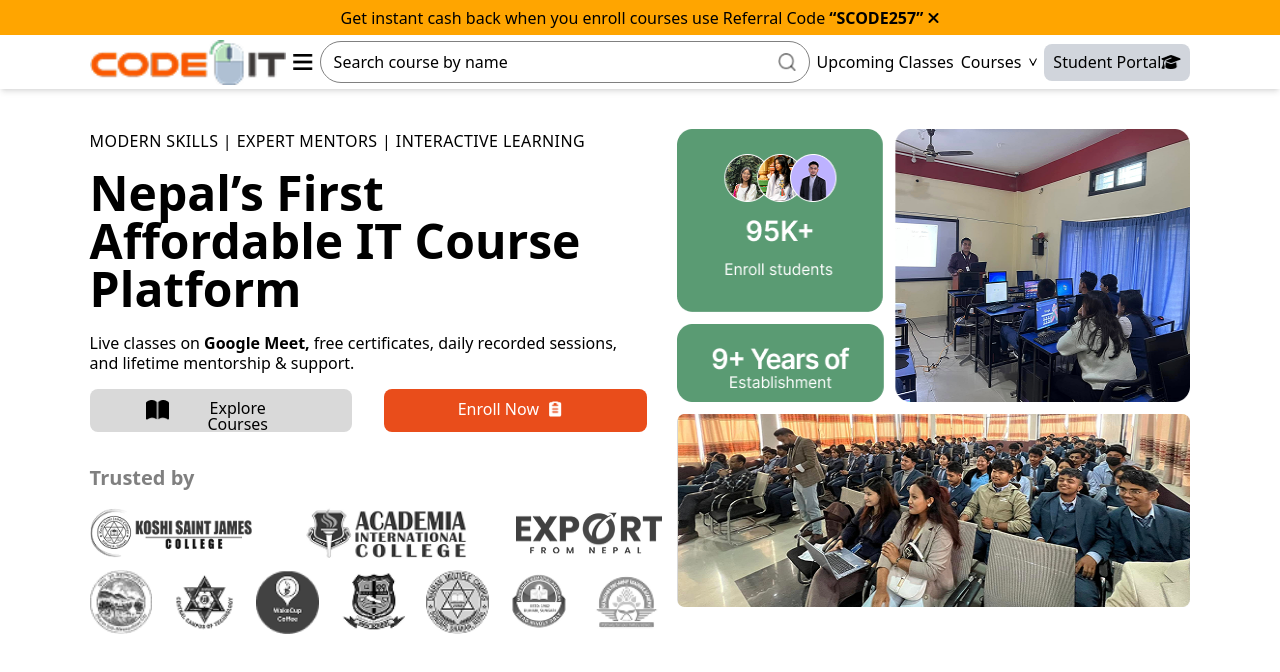
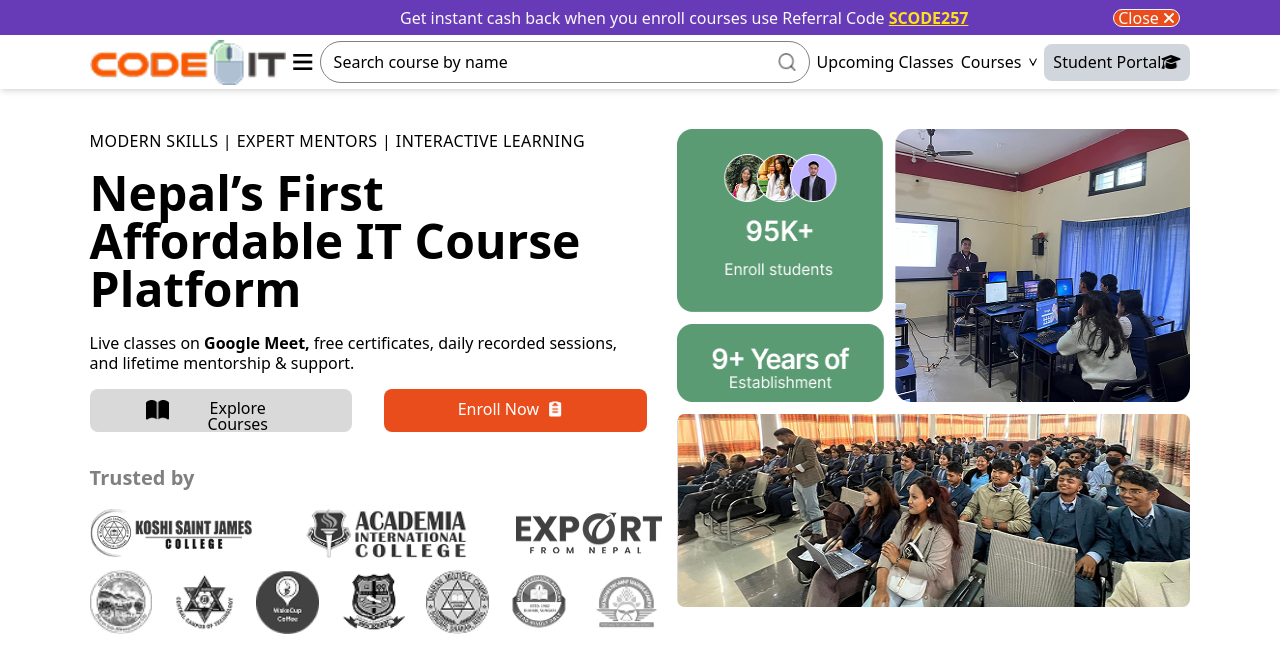
Before and after one commit to Dhiren777/codeit, a website: page src/hero-section.html in a window 1280 px wide. Drawn offline with Linux system fonts and the light colour scheme.

Commit message:
use java script for close button on top

```diff
--- a/src/hero-section.html
+++ b/src/hero-section.html
@@ -16,13 +16,30 @@
 
 <body>
     <section>
-        <p
-            class="h-[35px] bg-[#FFA500] font-sans font-normal text-base leading-[100%] tracking-normal text-center p-[10px]">
-            Get instant cash back when you enroll courses use Referral Code <span
-                class="font-sans font-bold text-base leading-[100%] tracking-normal">“SCODE257”</span>
-                <i class="fa-solid fa-xmark"></i>
+        <div id="cashback"
+            class="relative h-[35px] bg-[#673AB7] text-zinc-50 font-medium font-sans leading-[100%] tracking-normal items-center flex">
+            <p class="absolute left-100">
+                Get instant cash back when you enroll courses use Referral Code
+                <span
+                    class="font-sans font-extrabold text-yellow-300 underline leading-[100%] tracking-normal">SCODE257</span>
+            </p>
+            <div class="absolute right-25 items-center font-medium border rounded-full px-1 bg-[#E94D1B]">
+                <a href="#" onclick="closeTag()">Close</a>
+                <i class="fa-solid fa-xmark" onclick="closeTag()"></i>
+            </div>
+        </div>
 
-        </p>
+        <script>
+            function closeTag() {
+                document.getElementById("cashback").style.display = "none";
+            }
+        </script>
+
+        <script>
+            function closeTag() {
+                document.getElementById("cashback").style.display = "none";
+            }
+        </script>
 
         <nav class="shadow-md mb-[40px]">
             <div
@@ -64,18 +81,18 @@
                     </p>
 
                     <div class="flex justify-between">
-                        <button
+                        <a href="#"
                             class="flex w-[262.9px] h-[43px] gap-[10px] rounded-lg px-[56px] py-[11px] bg-[#D9D9D9]">
                             <img class="w-[23.97px] h-[20.44px]" src="assets/images/explore.png" alt="explore">
                             <p class="font-sans font-normal leading-[100%] tracking-normal text-center">Explore Courses
                             </p>
-                        </button>
-                        <button
+                        </a>
+                        <a href="#"
                             class="flex w-[262.9px] h-[43px] top-[218px] left-[284.1px] gap-[10px] rounded-lg px-[74px] py-[12px] bg-[#E94D1B]">
                             <p class="font-sans font-normal leading-[100%] tracking-normal text-center text-white">
                                 Enroll Now</p>
                             <img class="w-[13px] h-[16px]" src="assets/images/enroll.png" alt="enroll">
-                        </button>
+                        </a>
                     </div>
 
                 </div>
@@ -120,7 +137,6 @@
         </div>
     </section>
 
-
 </body>
 
 </html>
```
Also changed, not shown: src/css/app.css.
